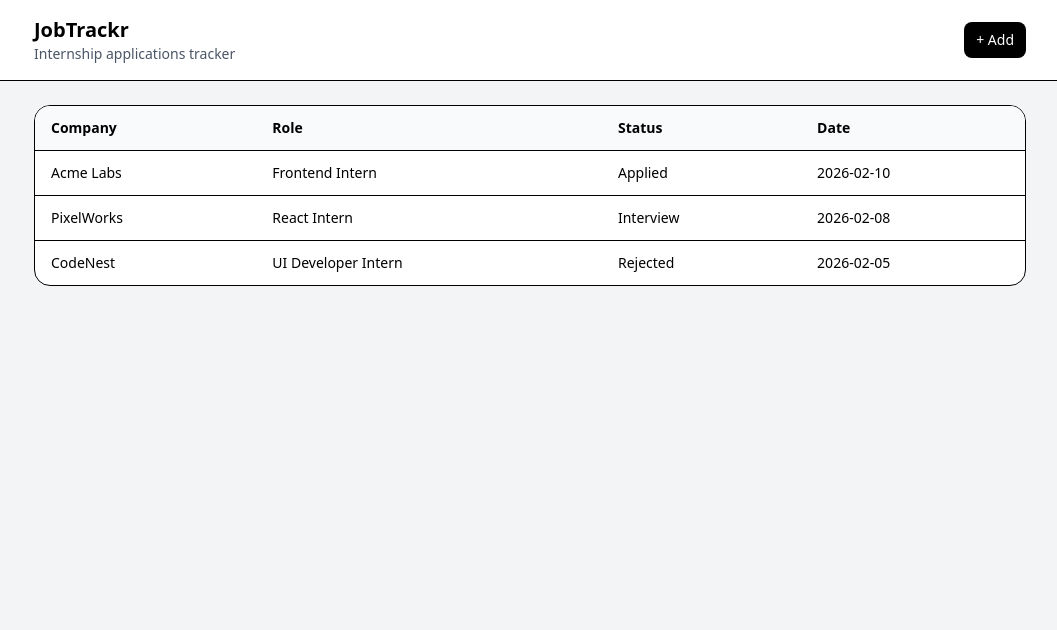
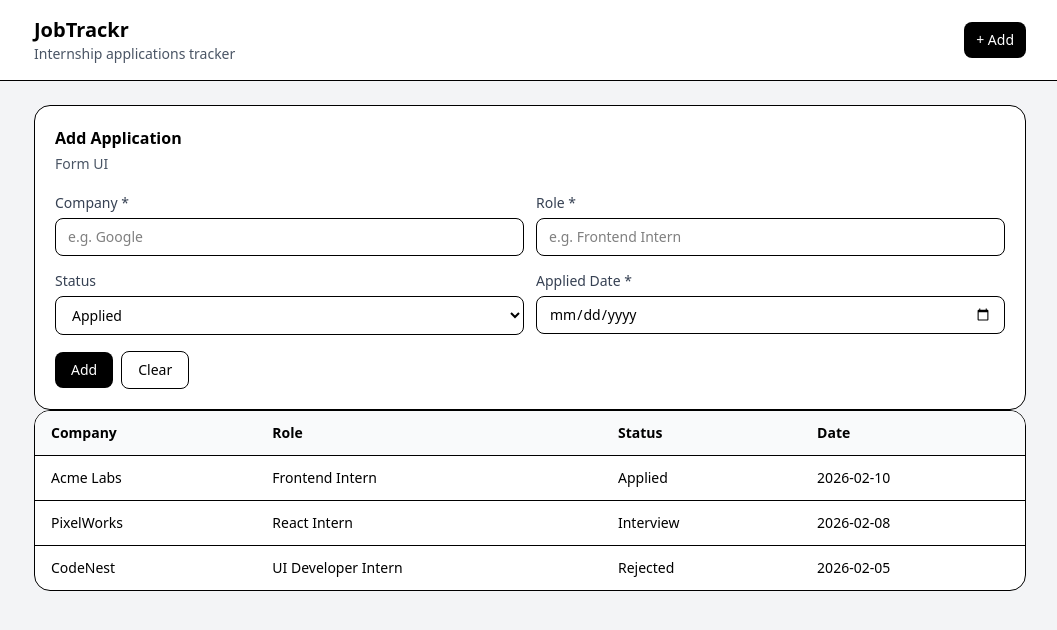
Before and after one commit to NishuSingh-12/jobtracker, a React (Vite) app: page / in a window 1280 px wide. Shown: the top 630 px of the page, without its empty margins (110-1167 px from the left). Built offline with nearby package versions, Linux system fonts and the light colour scheme.

Commit message:
add application form ui

```diff
--- a/src/App.jsx
+++ b/src/App.jsx
@@ -2,6 +2,7 @@ import { useState } from "react";
 import ApplicationList from "./components/ApplicationList";
 import Header from "./components/Header";
 import { seedApplications } from "./data/seed";
+import AddApplicationForm from "./components/AddApplicationForm";
 
 function App() {
   const [applications] = useState(seedApplications);
@@ -9,6 +10,7 @@ function App() {
     <div className="min-h-screen bg-gray-100">
       <Header />
       <main className="mx-auto max-w-5xl px-4 py-6">
+        <AddApplicationForm />
         <ApplicationList applications={seedApplications} />
       </main>
     </div>
--- /dev/null
+++ b/src/components/AddApplicationForm.jsx
@@ -0,0 +1,81 @@
+import { useState } from "react";
+
+function AddApplicationForm() {
+  const [company, setCompany] = useState("");
+  const [role, setRole] = useState("");
+  const [status, setStatus] = useState("Applied");
+  const [date, setDate] = useState("");
+  return (
+    <div className="rounded-2xl border bg-white p-5">
+      <h2 className="text-base font-semibold">Add Application</h2>
+      <p className="mt-1 text-sm text-gray-600">Form UI</p>
+      <form className="mt-4 grid gap-3 sm:grid-cols-2">
+        <div className="sm:col-span-1">
+          <label className="text-sm font-medium text-gray-700">Company *</label>
+          <input
+            value={company}
+            onChange={(e) => setCompany(e.target.value)}
+            placeholder="e.g. Google"
+            className="mt-1 w-full rounded-lg border px-3 py-2 text-sm outline-none focus:ring-2 focus:ring-black/10"
+          />
+        </div>
+        <div className="sm:col-span-1">
+          <label className="text-sm font-medium text-gray-700">Role *</label>
+          <input
+            value={role}
+            onChange={(e) => setRole(e.target.value)}
+            placeholder="e.g. Frontend Intern"
+            className="mt-1 w-full rounded-lg border px-3 py-2 text-sm outline-none focus:ring-2 focus:ring-black/10"
+          />
+        </div>
+        <div className="sm:col-span-1">
+          <label className="text-sm font-medium text-gray-700">Status</label>
+          <select
+            value={status}
+            onChange={(e) => setStatus(e.target.value)}
+            className="mt-1 w-full rounded-lg border px-3 py-2 text-sm outline-none focus:ring-2 focus:ring-black/10"
+          >
+            <option>Applied</option>
+            <option>Interview</option>
+            <option>Offer</option>
+            <option>Rejected</option>
+          </select>
+        </div>
+        <div className="sm:col-span-1">
+          <label className="text-sm font-medium text-gray-700">
+            Applied Date *
+          </label>
+          <input
+            type="date"
+            value={date}
+            onChange={(e) => setDate(e.target.value)}
+            className="mt-1 w-full rounded-lg border px-3 py-2 text-sm outline-none focus:ring-2 focus:ring-black/10"
+          />
+        </div>
+        <div className="sm:col-span-2 flex items-center gap-2 pt-1">
+          <button
+            type="button"
+            className="rounded-lg bg-black px-4 py-2 text-sm font-medium text-white hover:opacity-90"
+            onClick={() => alert("Next: submit logic + validation")}
+          >
+            Add
+          </button>
+
+          <button
+            type="button"
+            className="rounded-lg border px-4 py-2 text-sm font-medium hover:bg-gray-50"
+            onClick={() => {
+              setCompany("");
+              setRole("");
+              setStatus("Applied");
+              setDate("");
+            }}
+          >
+            Clear
+          </button>
+        </div>
+      </form>
+    </div>
+  );
+}
+export default AddApplicationForm;
```
